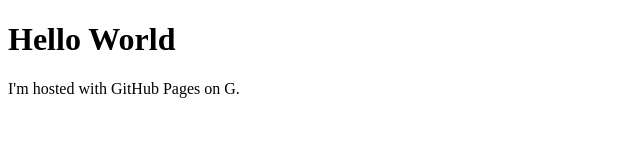
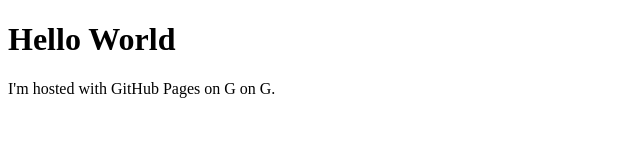
Before and after one commit to MalleableDuck/MalleableDuck.github.io, a plain HTML site: page index.html in a window 1280 px wide. Shown: the full height of the page, 0-640 px from the left. Drawn offline with Linux system fonts and the light colour scheme.

Commit message:
check 2 again

```diff
--- a/index.html
+++ b/index.html
@@ -3,6 +3,6 @@
 
 <body>
 <h1>Hello World</h1>
-<p>I'm hosted with GitHub Pages on G.</p>
+<p>I'm hosted with GitHub Pages on G on G.</p>
 </body>
 </html>
```
